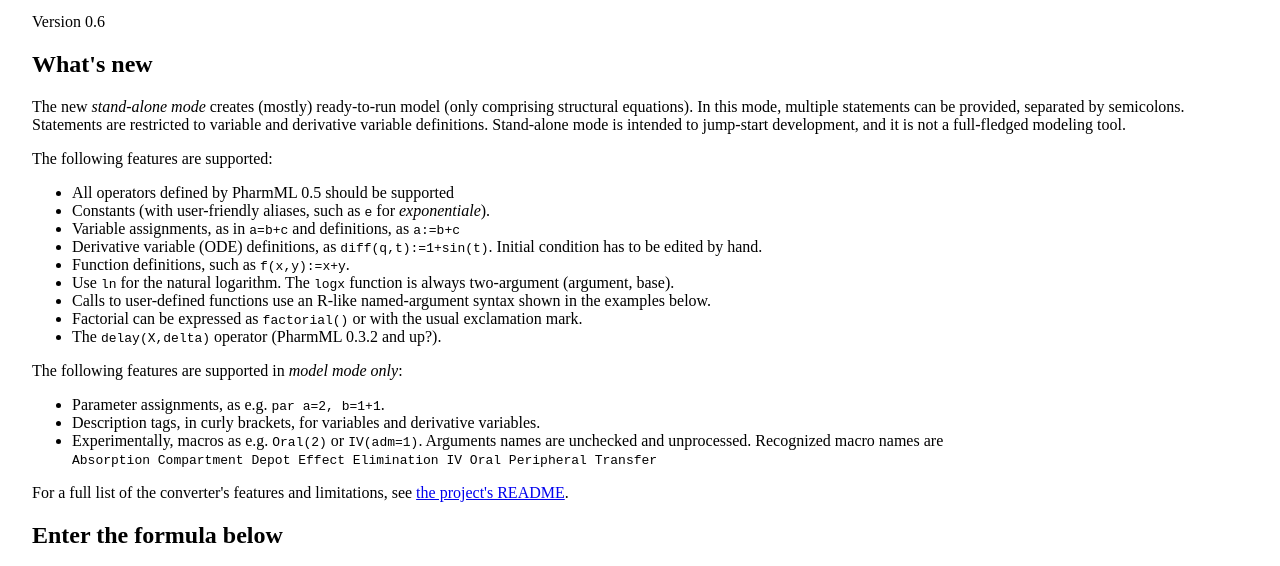
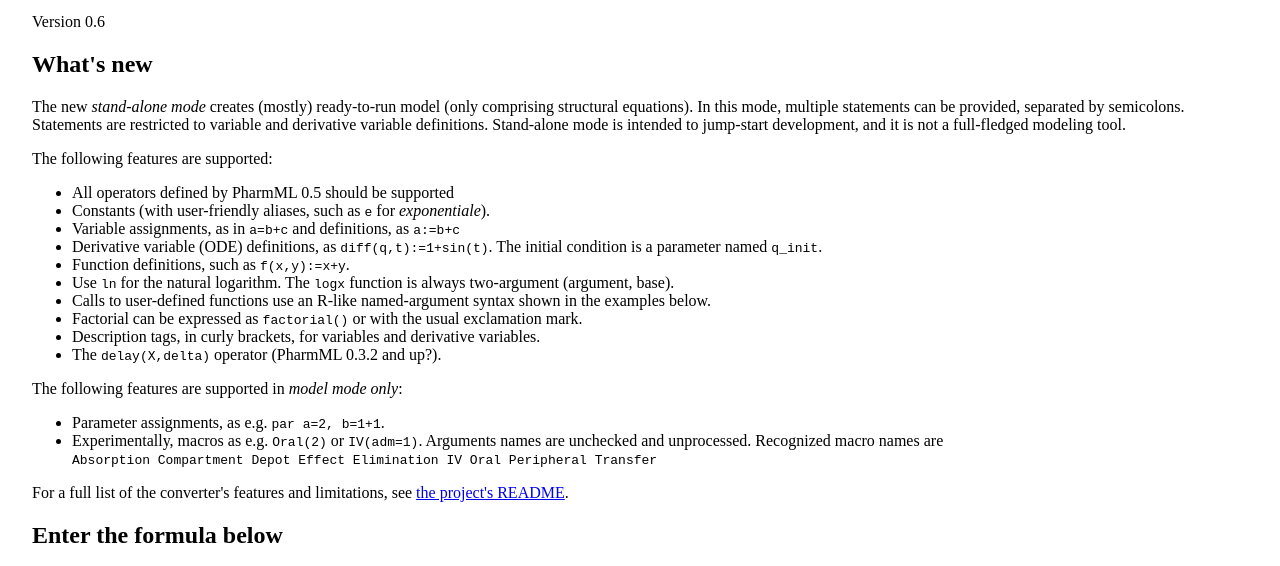
Before and after one commit to giorginolab/infix2pharmml, a plain HTML site: page index.html in a window 1280 px wide. Shown: the part 163-729 px from the top of the page. Drawn offline with Linux system fonts and the light colour scheme.

Commit message:
refactor grammar

```diff
--- a/index.html
+++ b/index.html
@@ -53,17 +53,17 @@ document.write('<a h'+'ref'+'="ma'+'ilto'+':'+e+'">'+e+'<\/'+'a'+'>');
 <li>All operators defined by PharmML 0.5 should be supported</li>
 <li>Constants (with user-friendly aliases, such as <code>e</code> for <em>exponentiale</em>).</li>
 <li>Variable assignments, as in <code>a=b+c</code> and definitions, as <code>a:=b+c</code></li>
-<li>Derivative variable (ODE) definitions, as <code>diff(q,t):=1+sin(t)</code>. Initial condition has to be edited by hand.</li>
+<li>Derivative variable (ODE) definitions, as <code>diff(q,t):=1+sin(t)</code>. The initial condition is a parameter named <code>q_init</code>.</li>
 <li>Function definitions, such as <code>f(x,y):=x+y</code>.</li>
 <li>Use <code>ln</code> for the natural logarithm. The <code>logx</code> function is always two-argument (argument, base).</li>
 <li>Calls to user-defined functions use an R-like named-argument syntax shown in the examples below.</li>
 <li>Factorial can be expressed as <code>factorial()</code> or with the usual exclamation mark.</li>
+<li>Description tags, in curly brackets, for variables and derivative variables.</li>
 <li>The <code>delay(X,delta)</code> operator (PharmML 0.3.2 and up?).</li>
 </ul>
 <p>The following features are supported in <em>model mode only</em>:</p>
 <ul>
 <li>Parameter assignments, as e.g. <code>par a=2, b=1+1</code>.</li>
-<li>Description tags, in curly brackets, for variables and derivative variables.</li>
 <li>Experimentally, macros as e.g. <code>Oral(2)</code> or <code>IV(adm=1)</code>. Arguments names are unchecked and unprocessed. Recognized macro names are <code>Absorption Compartment Depot Effect Elimination IV Oral Peripheral Transfer</code></li>
 </ul>
 <p>For a full list of the converter's features and limitations, see <a href="https://sourceforge.net/p/infix2pharmml/code/ci/master/tree/README.md">the project's README</a>.</p>
```
Also changed, not shown: 5 other files.
